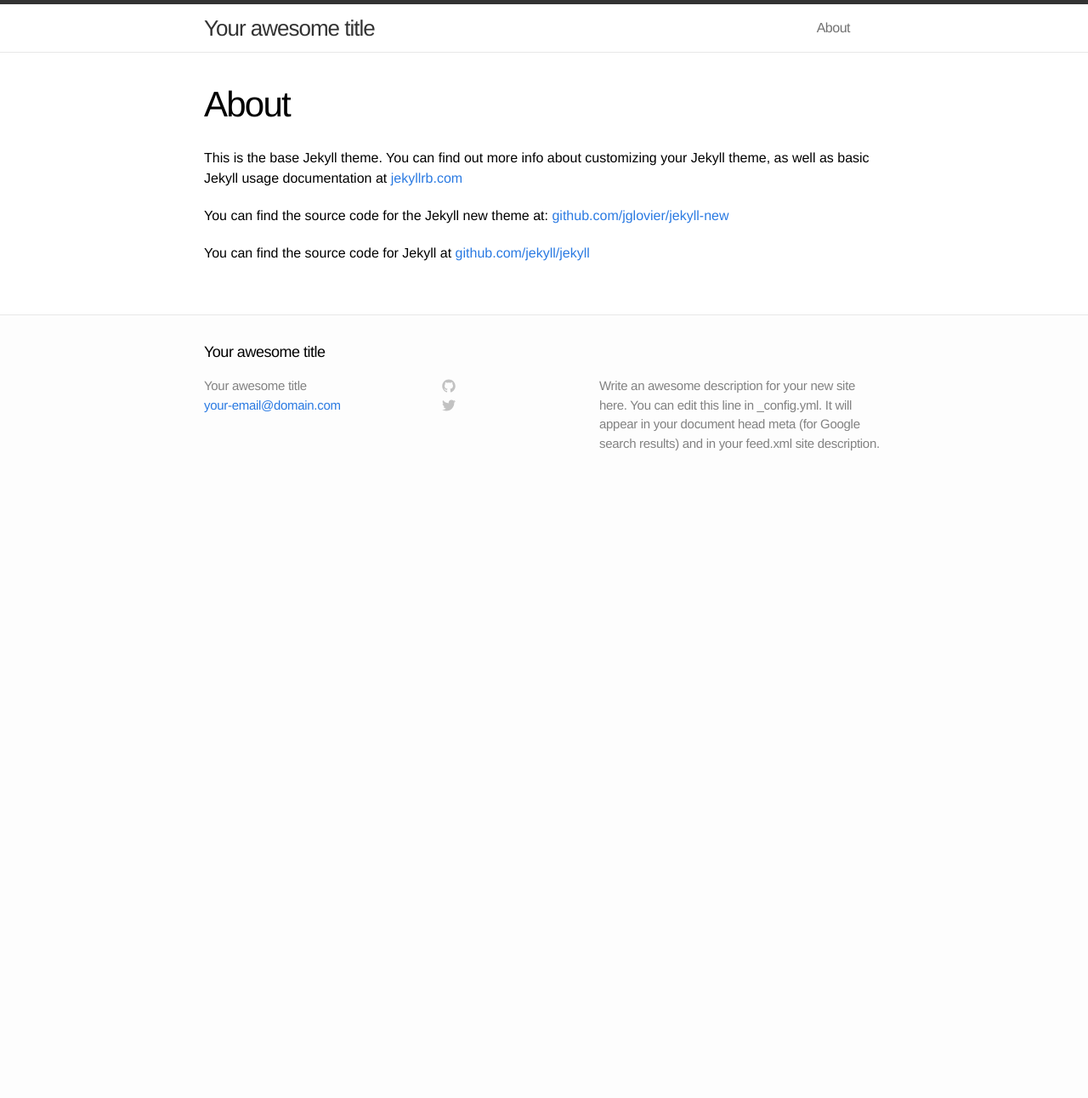
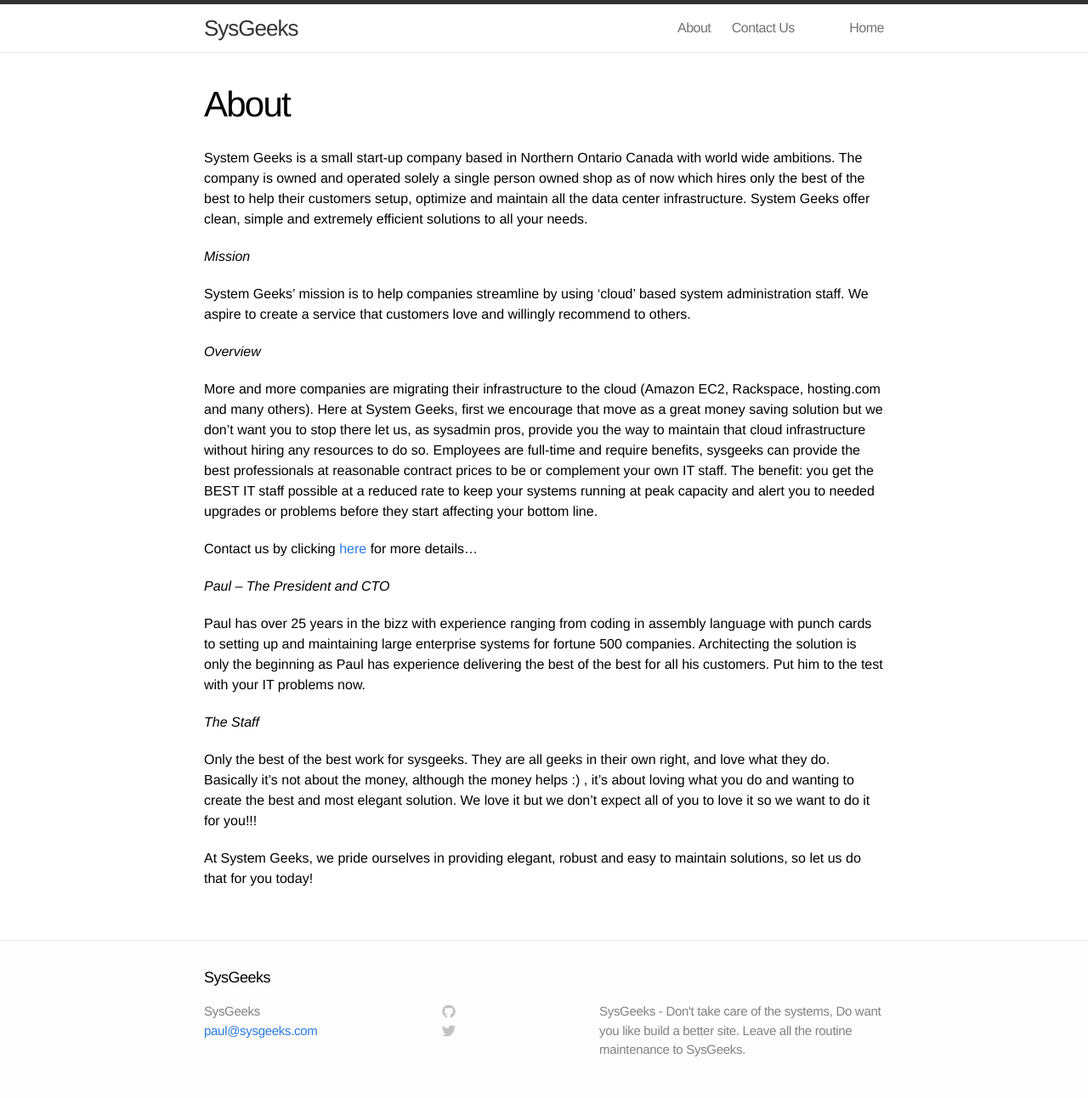
Before and after one commit to sysgeeks/sysgeeks.github.io, a Jekyll site: the page built from about.md, in a window 1280 px wide. Shown: the whole page at 85% size. Built offline with Jekyll 4.4.1, drawn with Linux system fonts in a browser that asks for light colours; before the commit the page ends 900 px from its top, so only the background shows below that.

Commit message:
sysgeeks site v1

```diff
--- a/_config.yml
+++ b/_config.yml
@@ -1,9 +1,9 @@
 # Site settings
-title: Your awesome title
-email: your-email@domain.com
-description: "Write an awesome description for your new site here. You can edit this line in _config.yml. It will appear in your document head meta (for Google search results) and in your feed.xml site description."
+title: SysGeeks
+email: paul@sysgeeks.com
+description: "SysGeeks - Don't take care of the systems, Do want you like build a better site.  Leave all the routine maintenance to SysGeeks."
 baseurl: ""
-url: "http://yourdomain.com"
+url: "http://sysgeeks.com"
 
 # Build settings
 markdown: kramdown
--- a/_includes/head.html
+++ b/_includes/head.html
@@ -1,7 +1,7 @@
 <head>
     <meta charset="utf-8">
     <meta http-equiv="X-UA-Compatible" content="IE=edge">
-    <title>{% if page.title %}{{ page.title }}{% else %}{{ site.title }}{% endif %}</title>
+    <title>{{ site.title }} - {{ page.title }}</title>
     <meta name="viewport" content="width=device-width">
     <meta name="description" content="{{ site.description }}">
     <link rel="canonical" href="{{ page.url | replace:'index.html','' | prepend: site.baseurl | prepend: site.url }}">
--- a/about.md
+++ b/about.md
@@ -4,8 +4,24 @@ title: About
 permalink: /about/
 ---
 
-This is the base Jekyll theme. You can find out more info about customizing your Jekyll theme, as well as basic Jekyll usage documentation at [jekyllrb.com](http://jekyllrb.com/)
+System Geeks is a small start-up company based in Northern Ontario Canada with world wide ambitions. The company is owned and operated solely a single person owned shop as of now which hires only the best of the best to help their customers setup, optimize and maintain all the data center infrastructure. System Geeks offer clean, simple and extremely efficient solutions to all your needs.
 
-You can find the source code for the Jekyll new theme at: [github.com/jglovier/jekyll-new](https://github.com/jglovier/jekyll-new)
+*Mission*
 
-You can find the source code for Jekyll at [github.com/jekyll/jekyll](https://github.com/jekyll/jekyll)
+System Geeks’ mission is to help companies streamline by using ‘cloud’ based system administration staff. We aspire to create a service that customers love and willingly recommend to others.
+
+*Overview*
+
+More and more companies are migrating their infrastructure to the cloud (Amazon EC2, Rackspace, hosting.com and many others). Here at System Geeks, first we encourage that move as a great money saving solution but we don’t want you to stop there let us, as sysadmin pros, provide you the way to maintain that cloud infrastructure without hiring any resources to do so. Employees are full-time and require benefits, sysgeeks can provide the best professionals at reasonable contract prices to be or complement your own IT staff. The benefit: you get the BEST IT staff possible at a reduced rate to keep your systems running at peak capacity and alert you to needed upgrades or problems before they start affecting your bottom line.
+
+Contact us by clicking [here](/contact/) for more details…
+
+*Paul – The President and CTO*
+
+Paul has over 25 years in the bizz with experience ranging from coding in assembly language with punch cards to setting up and maintaining large enterprise systems for fortune 500 companies. Architecting the solution is only the beginning as Paul has experience delivering the best of the best for all his customers. Put him to the test with your IT problems now.
+
+*The Staff*
+
+Only the best of the best work for sysgeeks. They are all geeks in their own right, and love what they do. Basically it’s not about the money, although the money helps :) , it’s about loving what you do and wanting to create the best and most elegant solution. We love it but we don’t expect all of you to love it so we want to do it for you!!!
+
+At System Geeks, we pride ourselves in providing elegant, robust and easy to maintain solutions, so let us do that for you today!
```
Also changed, not shown: contactUs.md (added, +11 -0 lines), index.md (added, +13 -0 lines).
